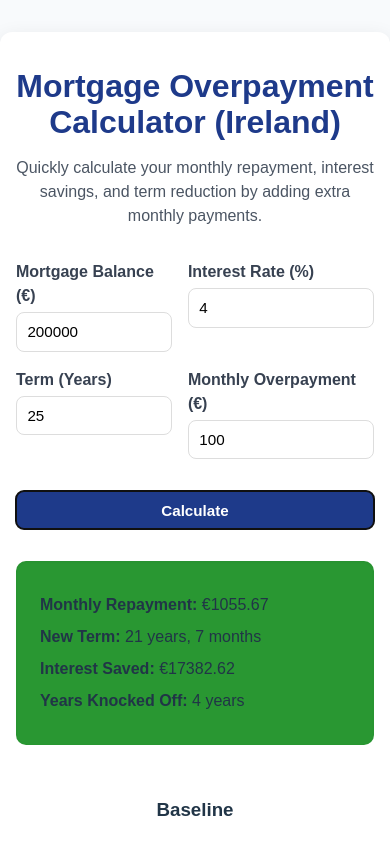
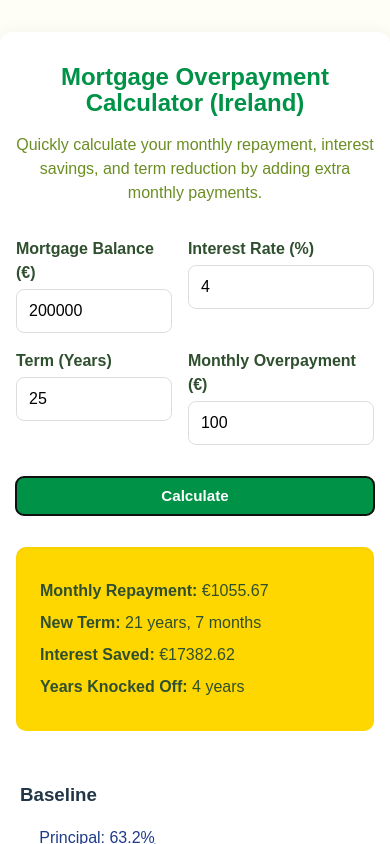
Before and after one commit to JohnTurbitt/mortgage-calculator, a React (Vite) app: page / in a window 390 px wide. Both pictures are taken after a click on the button "Calculate". Shown: the top 844 px of the page. Built offline with nearby package versions, Linux system fonts and the light colour scheme.

Commit message:
BEM fixing on styles | Add Variables for colours

```diff
--- a/index.html
+++ b/index.html
@@ -2,7 +2,7 @@
 <html lang="en">
   <head>
     <meta charset="UTF-8" />
-    <link rel="icon" type="image/svg+xml" href="/vite.svg" />
+    <link rel="icon" type="image/svg+xml" href="/mortgage-ireland-logo.png" />
     <meta name="viewport" content="width=device-width, initial-scale=1.0" />
 
     <!-- Default SEO meta tags -->
--- a/src/MortgageCalculator.jsx
+++ b/src/MortgageCalculator.jsx
@@ -1,5 +1,4 @@
 import React, { useState } from "react";
-import SEO from "./Seo";
 import "./styles.scss";
 import {
     Tooltip,
@@ -11,7 +10,7 @@ import {
     CartesianGrid,
     ResponsiveContainer,
 } from "recharts";
-import { calculateMortgage } from "./utils";
+import { calculateMortgage } from './utils';
 import PieChartBox from "./PieChartBox";
 import CalculationBreakdown from "./CalculationBreakdown";
 
@@ -27,100 +26,76 @@ const MortgageCalculator = () => {
         setResult(res);
     };
 
-  const structuredData = {
-    "@context": "https://schema.org",
-    "@type": "WebApplication",
-    name: "Mortgage Overpayment Calculator",
-    url: window.location.href,
-    applicationCategory: "FinanceApplication",
-    operatingSystem: "Web",
-    description:
-      "Quickly calculate mortgage repayments, interest savings, and term reduction for Irish mortgages with overpayments.",
-  };
-
     return (
-    <main className="calculator-container">
-      <SEO
-        title="Mortgage Overpayment Calculator Ireland | Reduce Your Term & Interest"
-        description="Calculate your mortgage repayments in Ireland with optional overpayments. See interest savings, term reduction, and monthly breakdown instantly."
-        keywords="mortgage calculator Ireland, mortgage overpayment, interest savings, term reduction"
-        structuredData={structuredData}
-      />
-
-      <header className="calculator-header">
-        <h1>Mortgage Overpayment Calculator (Ireland)</h1>
-        <p>
-          Quickly calculate your monthly repayment, interest savings, and term
-          reduction by adding extra monthly payments.
+        <div className="calculator__container">
+            <header className="calculator__header">
+                <h1 className="calculator__header-title">Mortgage Overpayment Calculator (Ireland)</h1>
+                <p className="calculator__header-description">
+                    Quickly calculate your monthly repayment, interest savings, and term reduction by adding extra monthly payments.
                 </p>
             </header>
 
-      <section className="form-grid" aria-label="Mortgage Calculator Inputs">
-        <div className="input-group">
-          <label htmlFor="balance">Mortgage Balance (€)</label>
+            <div className="calculator__form">
+                <div className="calculator__form-group">
+                    <label className="calculator__form-group__label">Mortgage Balance (€)</label>
                     <input
-            id="balance"
                         type="number"
+                        className="calculator__form-group__input"
                         value={balance}
                         onChange={(e) => setBalance(+e.target.value)}
                         placeholder="Enter your mortgage balance"
                     />
                 </div>
 
-        <div className="input-group">
-          <label htmlFor="rate">Interest Rate (%)</label>
+                <div className="calculator__form-group">
+                    <label className="calculator__form-group__label">Interest Rate (%)</label>
                     <input
-            id="rate"
                         type="number"
+                        className="calculator__form-group__input"
                         value={rate}
                         onChange={(e) => setRate(+e.target.value)}
                         placeholder="Enter your interest rate"
                     />
                 </div>
 
-        <div className="input-group">
-          <label htmlFor="years">Term (Years)</label>
+                <div className="calculator__form-group">
+                    <label className="calculator__form-group__label">Term (Years)</label>
                     <input
-            id="years"
                         type="number"
+                        className="calculator__form-group__input"
                         value={years}
                         onChange={(e) => setYears(+e.target.value)}
                         placeholder="Enter remaining term"
                     />
                 </div>
 
-        <div className="input-group">
-          <label htmlFor="overpayment">Monthly Overpayment (€)</label>
+                <div className="calculator__form-group">
+                    <label className="calculator__form-group__label">Monthly Overpayment (€)</label>
                     <input
-            id="overpayment"
                         type="number"
+                        className="calculator__form-group__input"
                         value={overpayment}
                         onChange={(e) => setOverpayment(+e.target.value)}
                         placeholder="Extra monthly payment"
                     />
                 </div>
 
-        <button onClick={calculate}>Calculate</button>
-      </section>
+                <button className="calculator__form__button" onClick={calculate}>
+                    Calculate
+                </button>
+            </div>
 
             {result && (
-        <section className="results-section" aria-label="Mortgage Calculation Results">
-          <div className="results">
-            <p>
-              <strong>Monthly Repayment:</strong> €{result.monthlyRepayment.toLocaleString()}
-            </p>
-            <p>
-              <strong>New Term:</strong> {Math.floor(result.newMonths / 12)} years, {result.newMonths % 12} months
-            </p>
-            <p>
-              <strong>Interest Saved:</strong> €{result.interestSaved.toLocaleString()}
-            </p>
-            <p>
-              <strong>Years Knocked Off:</strong> {result.yearsSaved} years
-            </p>
+                <>
+                    <div className="calculator__results">
+                        <p className="calculator__results-item"><strong>Monthly Repayment:</strong> €{result.monthlyRepayment}</p>
+                        <p className="calculator__results-item"><strong>New Term:</strong> {Math.floor(result.newMonths / 12)} years, {result.newMonths % 12} months</p>
+                        <p className="calculator__results-item"><strong>Interest Saved:</strong> €{result.interestSaved}</p>
+                        <p className="calculator__results-item"><strong>Years Knocked Off:</strong> {result.yearsSaved} years</p>
                     </div>
 
-          <div className="charts">
+                    <div className="calculator__charts">
+                        <div className="calculator__charts-pie-container">
                             <PieChartBox
                                 title="Baseline"
                                 data={result.baseline}
@@ -131,39 +106,21 @@ const MortgageCalculator = () => {
                                 data={result.withOverpayment}
                                 colors={["#1e3a8a", "#16a34a"]}
                             />
+                        </div>
 
-            <div style={{ width: "100%", height: 350, margin: "2rem auto" }}>
+                        <div className="calculator__charts-line-container">
                             <ResponsiveContainer width="100%" height="100%">
                                 <LineChart
                                     data={result.timeline}
                                     margin={{ top: 20, right: 40, left: 40, bottom: 40 }}
                                 >
                                     <CartesianGrid strokeDasharray="3 3" />
-                  <XAxis
-                    dataKey="month"
-                    label={{ value: "Month", position: "insideBottom", offset: 25 }}
-                  />
-                  <YAxis
-                    label={{ value: "Balance (€)", angle: -90, position: "insideLeft", offset: 10 }}
-                  />
+                                    <XAxis dataKey="month" label={{ value: "Month", position: "insideBottom", offset: 25 }} />
+                                    <YAxis label={{ value: "Balance (€)", angle: -90, position: "insideLeft", offset: 10 }} />
                                     <Tooltip formatter={(value) => `€${value.toLocaleString()}`} />
                                     <Legend verticalAlign="top" height={36} />
-                  <Line
-                    type="monotone"
-                    dataKey="baseline"
-                    stroke="#ef4444"
-                    name="Baseline"
-                    strokeWidth={2}
-                    dot={false}
-                  />
-                  <Line
-                    type="monotone"
-                    dataKey="overpayment"
-                    stroke="#16a34a"
-                    name="With Overpayment"
-                    strokeWidth={2}
-                    dot={false}
-                  />
+                                    <Line type="monotone" dataKey="baseline" stroke="#ef4444" name="Baseline" strokeWidth={2} dot={false} />
+                                    <Line type="monotone" dataKey="overpayment" stroke="#16a34a" name="With Overpayment" strokeWidth={2} dot={false} />
                                 </LineChart>
                             </ResponsiveContainer>
                         </div>
@@ -174,9 +131,9 @@ const MortgageCalculator = () => {
                         interestRate={rate}
                         years={years}
                     />
-        </section>
+                </>
             )}
-    </main>
+        </div>
     );
 };
 
--- a/src/styles.scss
+++ b/src/styles.scss
@@ -1,33 +1,74 @@
+// =======================================
+// VARIABLES
+// =======================================
+$primary-green: #009247; // headers, buttons
+$primary-green-hover: #00b159; // button hover
+$secondary-lime: #32cd32; // positive results, savings
+$secondary-orange: #ff883e; // negative actions, modal close
+$text-dark: #2f4f2f; // general text
+$text-muted: #6b8e23; // secondary text
+$background-light: #fefef7; // page background
+$background-white: #ffffff;
+$strong-gold: #FFD700; // Gold for emphasis      // cards, modals
+$box-shadow: rgba(0, 0, 0, 0.1);
+$box-shadow-modal: rgba(0, 0, 0, 0.2);
+$overlay-dark-green: rgba(0, 50, 20, 0.7);
+
+// =======================================
+// GLOBAL
+// =======================================
 body {
   font-family: Arial, sans-serif;
-  background: #f8fafc;
+  background: $background-light;
   margin: 0;
   padding: 0;
 }
 
-.calculator-container {
+// =======================================
+// CALCULATOR BLOCK
+// =======================================
+.calculator {
+  &__container {
     max-width: 900px;
     margin: 2rem auto;
     padding: 2rem;
-  background: white;
+    background: $background-white;
     border-radius: 12px;
-  box-shadow: 0 6px 20px rgba(0, 0, 0, 0.1);
+    box-shadow: 0 6px 20px $box-shadow;
   }
 
-h2 {
+  &__header {
     text-align: center;
-  color: #1e3a8a;
     margin-bottom: 2rem;
-  font-size: 1.8rem;
+
+    &-title {
+      font-size: 2rem;
+      color: $primary-green;
+      margin-bottom: 0.5rem;
     }
 
-.form-grid {
+    &-description {
+      font-size: 1rem;
+      color: $text-muted;
+    }
+  }
+
+  &__form {
     display: grid;
     gap: 1rem;
     grid-template-columns: repeat(2, 1fr);
+
+    &-group {
+      display: flex;
+      flex-direction: column;
+
+      &__label {
+        margin-bottom: 0.25rem;
+        font-weight: bold;
+        color: $text-dark;
       }
 
-input {
+      &__input {
         padding: 0.75rem;
         border: 1px solid #ddd;
         border-radius: 8px;
@@ -35,61 +76,63 @@ input {
         width: 100%;
         box-sizing: border-box;
         transition: border 0.2s;
+
+        &:focus {
+          outline: none;
+          border-color: $primary-green;
+          box-shadow: 0 0 4px rgba(0, 146, 71, 0.3);
+        }
+      }
     }
 
-input:focus {
-  outline: none;
-  border-color: #1e3a8a;
-  box-shadow: 0 0 4px rgba(37, 99, 235, 0.3);
-}
-
-button {
+    &__button {
       grid-column: span 2;
       margin-top: 1rem;
       padding: 0.75rem;
-  background: #1e3a8a;
-  color: white;
+      background: $primary-green;
+      color: $background-white;
       font-size: 1rem;
       font-weight: bold;
       border: none;
       border-radius: 8px;
       cursor: pointer;
       transition: all 0.2s;
+
+      &:hover {
+        background: $primary-green-hover;
+        transform: translateY(-2px);
+      }
+    }
   }
 
-button:hover {
-  background: #1d4ed8;
-  transform: translateY(-2px);
-}
-
-.results {
+  &__results {
     margin-top: 2rem;
     padding: 1.5rem;
-  background: #299732;
+    background: $strong-gold;
     border-radius: 10px;
-  box-shadow: inset 0 1px 3px rgba(0,0,0,0.05);
-}
+    box-shadow: inset 0 1px 3px rgba(0, 0, 0, 0.05);
+    color: $text-dark;
 
-.results p {
+    &-item {
       margin: 0.5rem 0;
       font-size: 1rem;
     }
+  }
 
-.charts {
+  &__charts {
     margin-top: 2rem;
     display: flex;
     flex-direction: column;
     gap: 2rem;
-}
 
-.charts > div:first-child {
+    &-pie-container {
       display: flex;
       justify-content: space-around;
       flex-wrap: wrap;
       gap: 2rem;
     }
 
-.charts > div:last-child {
+    &-line-container {
       width: 100%;
       max-width: 900px;
       margin: 0 auto;
@@ -98,110 +141,66 @@ button:hover {
       box-sizing: border-box;
     }
 
-.pie-chart-box {
+    &-pie-box {
       text-align: center;
       margin-bottom: 1.5rem;
 
-  h3 {
+      &__title {
         margin-bottom: 0.5rem;
-    color: #2563eb;
+        color: $primary-green;
+      }
     }
   }
 
-@media screen and (max-width: 768px) {
-  .form-grid {
-    grid-template-columns: auto;
-  }
-
-  .charts > div:first-child {
-    flex-direction: column;
-    align-items: center;
-  }
-}
-
-@media screen and (max-width: 480px) {
-  .calculator-container {
-    padding: 1rem;
-  }
-
-  h2 {
-    font-size: 1.5rem;
-  }
-
-  input, button {
-    font-size: 0.95rem;
-    padding: 0.65rem;
-  }
-}
-
-.calculator-header {
-  text-align: center;
-  margin-bottom: 2rem;
-
-  h1 {
-    font-size: 2rem;
-    color: #1e3a8a;
-    margin-bottom: 0.5rem;
-  }
-
-  p {
-    font-size: 1rem;
-    color: #4b5563;
-  }
-}
-
-.input-group {
-  display: flex;
-  flex-direction: column;
-}
-
-.input-group label {
-  margin-bottom: 0.25rem;
-  font-weight: bold;
-  color: #374151;
-}
-
-.calculation-overlay {
+  &__modal-overlay {
     position: fixed;
     inset: 0;
-  background: rgba(0, 0, 0, 0.7);
+    background: $overlay-dark-green;
     z-index: 1000;
     display: flex;
     align-items: center;
     justify-content: center;
   }
 
-.calculation-modal {
+  &__modal {
     position: relative;
-  color: #1e3a8a;
+    color: $primary-green;
     width: 90%;
     max-width: 800px;
     max-height: 90%;
-  background: #fff;
+    background: $background-white;
     border-radius: 12px;
     padding: 2rem;
     overflow-y: auto;
-  box-shadow: 0 8px 30px rgba(0, 0, 0, 0.2);
+    box-shadow: 0 8px 30px $box-shadow-modal;
     animation: fadeIn 0.3s ease;
-}
 
-.calculation-modal h2 {
+    &-title {
       text-align: center;
-  color: #1e3a8a;
       margin-bottom: 1rem;
     }
 
-.calculation-modal strong {
-  color: #1e3a8a;
+    &-strong {
+      color: $text-dark;
       font-weight: bold;
     }
 
-.calculation-modal ul {
-  color: #1e3a8a;
+    &-list {
+      color: $primary-green; // text color stays green
+      list-style: disc; // standard bullet
+      padding-left: 1.5rem;
+
+      li {
+        position: relative;
+        margin-bottom: 0.5rem;
+
+        &::marker {
+          color: #FFD700; // gold bullets
+        }
+      }
     }
 
-
-.calculation-modal pre {
+    &-pre {
       background: #f1f5f9;
       padding: 1rem;
       color: #000;
@@ -210,26 +209,99 @@ button:hover {
       overflow-x: auto;
     }
 
-.calculation-modal button {
+    &__button {
       margin-top: 2rem;
-  background: #dc2626;
-  color: #fff;
+      background: $secondary-orange;
+      color: $background-white;
       border: none;
       padding: 0.75rem 1.5rem;
       border-radius: 8px;
       font-weight: bold;
       cursor: pointer;
-  transition: background 0.2s;
       display: block;
       margin-left: auto;
       margin-right: auto;
+      transition: background 0.2s;
+    }
+  }
 }
 
-.calculation-modal button:hover {
-  background: #b91c1c;
+// =======================================
+// MEDIA QUERIES
+// =======================================
+@media screen and (max-width: 768px) {
+  .calculator__form {
+    grid-template-columns: auto;
   }
 
+  .calculator__charts-pie-container {
+    flex-direction: column;
+    align-items: center;
+  }
+}
+
+@media screen and (max-width: 480px) {
+  .calculator__container {
+    padding: 1rem;
+  }
+
+  .calculator__header-title {
+    font-size: 1.5rem;
+  }
+
+  .calculator__form__input,
+  .calculator__form__button {
+    font-size: 0.95rem;
+    padding: 0.65rem;
+  }
+}
+
+.extras {
+  &__cookie-consent {
+    background: #2B373B;
+    font-size: 0.9rem;
+  }
+
+  &__cookie-consent-button {
+    color: #fff;
+    background: $primary-green;
+    font-size: 13px;
+    border-radius: 6px;
+    padding: 6px 12px;
+  }
+
+  &__ad-banner {
+    text-align: center;
+    margin: 2rem 0;
+
+    &--main {
+      max-width: 728px;
+      height: 90px;
+      margin: 0 auto;
+    }
+  }
+
+  &__coffee {
+    text-align: center;
+    margin-top: 2rem;
+
+    &-image {
+      height: 60px;
+    }
+  }
+}
+
+// =======================================
+// ANIMATIONS
+// =======================================
 @keyframes fadeIn {
-  from { opacity: 0; transform: translateY(-10px); }
-  to   { opacity: 1; transform: translateY(0); }
+  from {
+    opacity: 0;
+    transform: translateY(-10px);
   }
+
+  to {
+    opacity: 1;
+    transform: translateY(0);
+  }
+}
```
Also changed, not shown: src/CalculationBreakdown.jsx (+17 -13 lines), src/Extras.jsx (+16 -20 lines), public/mortgage-ireland-logo.png (added). Lines whose indentation alone changed are shown as unchanged.
